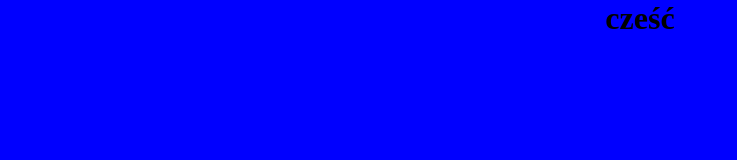
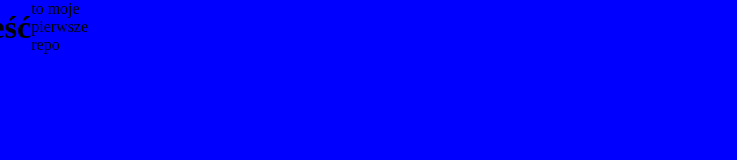
Before and after one commit to Szalonydzik/GITdwa, a plain HTML site: page index.html in a window 1280 px wide. Shown: the whole page, without its empty margins (0-737 px from the left). Drawn offline with Linux system fonts and the light colour scheme.

Commit message:
added p and change style.css body

```diff
--- a/CSS/style.css
+++ b/CSS/style.css
@@ -9,4 +9,5 @@ body {
 	justify-content: center;
 	align-items: center;
 	background-color: blue;
+	width: 50px;
 }
--- a/index.html
+++ b/index.html
@@ -9,5 +9,6 @@
 </head>
 <body>
     <h1>cześć</h1>
+    <p>to moje pierwsze repo</p>
 </body>
 </html>
```
